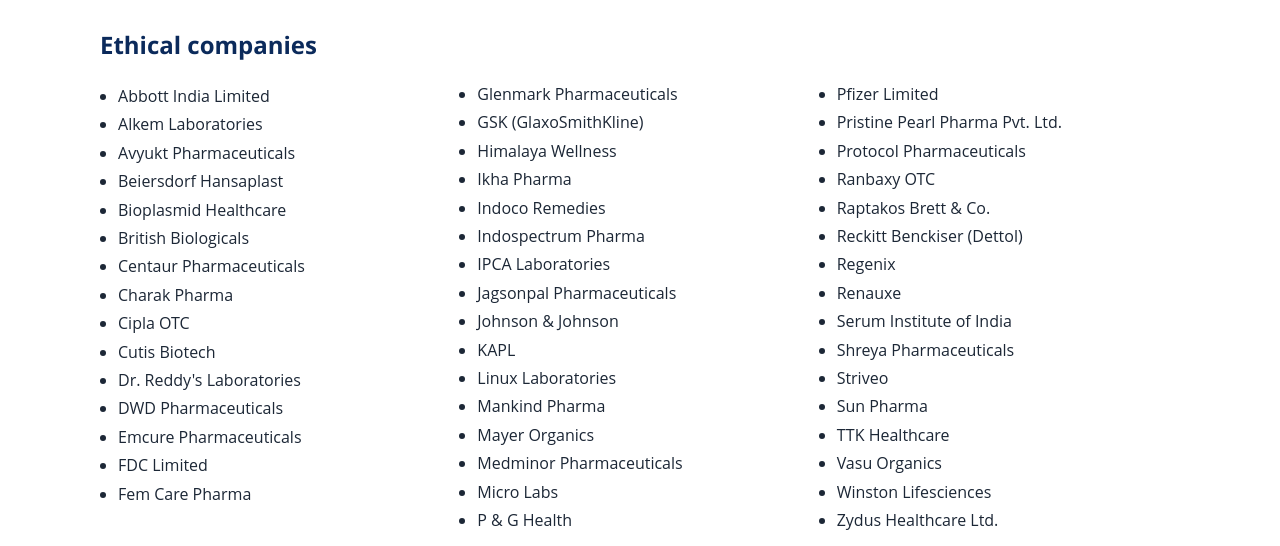
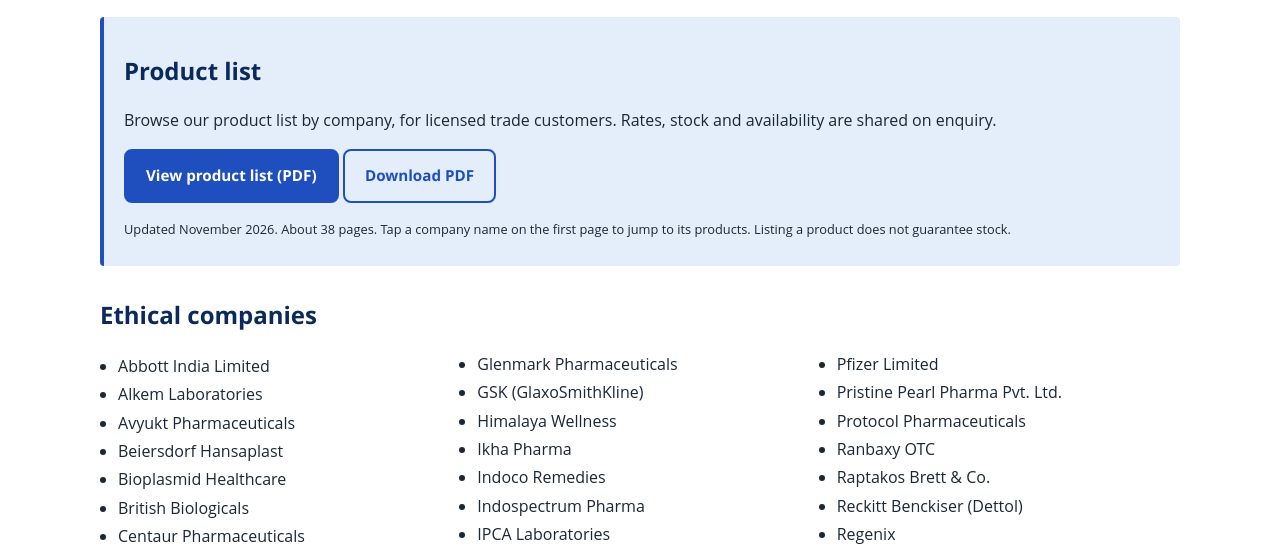
Before and after one commit to sachinwabsite-debug/pragati-website, a plain HTML site: page companies.html in a window 1280 px wide. Shown: the part 261-807 px from the top of the page. Drawn offline with Linux system fonts and the light colour scheme.

Commit message:
Add files via upload

```diff
--- a/companies.html
+++ b/companies.html
@@ -5,6 +5,9 @@
 <header><div class="wrap bar"><a class="brand" href="index.html"><img src="assets/logo.png" alt="PP logo of M/S Pragati Pharmaceuticals" width="44" height="44"><span>M/S Pragati Pharmaceuticals<small>Wholesale Pharmaceutical Distributors</small></span></a>
 <button id="menu" aria-label="Menu" aria-expanded="false">Menu</button><nav id="nav"><a href="index.html">Home</a><a href="about.html">About Us</a><a href="products.html">Products</a><a href="companies.html" aria-current=page>Our Companies</a><a href="offers.html">Festival Offers</a><a href="services.html">Services</a><a href="contact.html">Contact</a></nav></div></header>
 <main><section class="wrap sec"><h1>Companies whose products we deal in</h1><p class="note">The names below are manufacturers and brands whose products we supply. Listing a company does not mean we are its authorized, exclusive or appointed distributor. Names and logos belong to their respective owners.</p>
+<div class="listbox"><h2>Product list</h2><p>Browse our product list by company, for licensed trade customers. Rates, stock and availability are shared on enquiry.</p>
+<p><a class="btn" href="assets/Pragati-Product-List.pdf" target="_blank" rel="noopener">View product list (PDF)</a> <a class="btn ghost" href="assets/Pragati-Product-List.pdf" download>Download PDF</a></p>
+<p class="small">Updated November 2026. About 38 pages. Tap a company name on the first page to jump to its products. Listing a product does not guarantee stock.</p></div>
 <h2>Ethical companies</h2><ul class='names'><li>Abbott India Limited</li><li>Alkem Laboratories</li><li>Avyukt Pharmaceuticals</li><li>Beiersdorf Hansaplast</li><li>Bioplasmid Healthcare</li><li>British Biologicals</li><li>Centaur Pharmaceuticals</li><li>Charak Pharma</li><li>Cipla OTC</li><li>Cutis Biotech</li><li>Dr. Reddy's Laboratories</li><li>DWD Pharmaceuticals</li><li>Emcure Pharmaceuticals</li><li>FDC Limited</li><li>Fem Care Pharma</li><li>Glenmark Pharmaceuticals</li><li>GSK (GlaxoSmithKline)</li><li>Himalaya Wellness</li><li>Ikha Pharma</li><li>Indoco Remedies</li><li>Indospectrum Pharma</li><li>IPCA Laboratories</li><li>Jagsonpal Pharmaceuticals</li><li>Johnson &amp; Johnson</li><li>KAPL</li><li>Linux Laboratories</li><li>Mankind Pharma</li><li>Mayer Organics</li><li>Medminor Pharmaceuticals</li><li>Micro Labs</li><li>P &amp; G Health</li><li>Pfizer Limited</li><li>Pristine Pearl Pharma Pvt. Ltd.</li><li>Protocol Pharmaceuticals</li><li>Ranbaxy OTC</li><li>Raptakos Brett &amp; Co.</li><li>Reckitt Benckiser (Dettol)</li><li>Regenix</li><li>Renauxe</li><li>Serum Institute of India</li><li>Shreya Pharmaceuticals</li><li>Striveo</li><li>Sun Pharma</li><li>TTK Healthcare</li><li>Vasu Organics</li><li>Winston Lifesciences</li><li>Zydus Healthcare Ltd.</li></ul><h2>Surgical and hospital supply companies</h2>
 <div class="grid"><div><h3>IV fluids</h3><ul class='names'><li>Abaris Healthcare Pvt. Ltd.</li><li>Denis Chem Lab Ltd.</li><li>IHL Lifesciences Ltd.</li></ul></div><div><h3>Syringes</h3><ul class='names'><li>Hindustan Syringes</li><li>Nipro Syringes</li><li>Nubeno Syringes</li></ul></div><div><h3>Surgical products and disposables</h3><ul class='names'><li>B. Braun Introcan</li><li>Poly Medicure</li><li>Romson</li></ul></div><div><h3>Gloves</h3><ul class='names'><li>Nulife Gloves</li></ul></div><div><h3>Diapers</h3><ul class='names'><li>Nobel Hygiene (adult and baby diapers)</li></ul></div><div><h3>Albumin</h3><ul class='names'><li>Reliance Albumin</li></ul></div></div></section></main>
 <footer><div class="wrap fgrid"><div><strong>M/S Pragati Pharmaceuticals</strong><br>Wholesale Pharmaceutical Distributors<br>3rd Floor, Gurukul Tower, Gurukul Road, Vijayapur – 586101, Karnataka, India</div>
```
